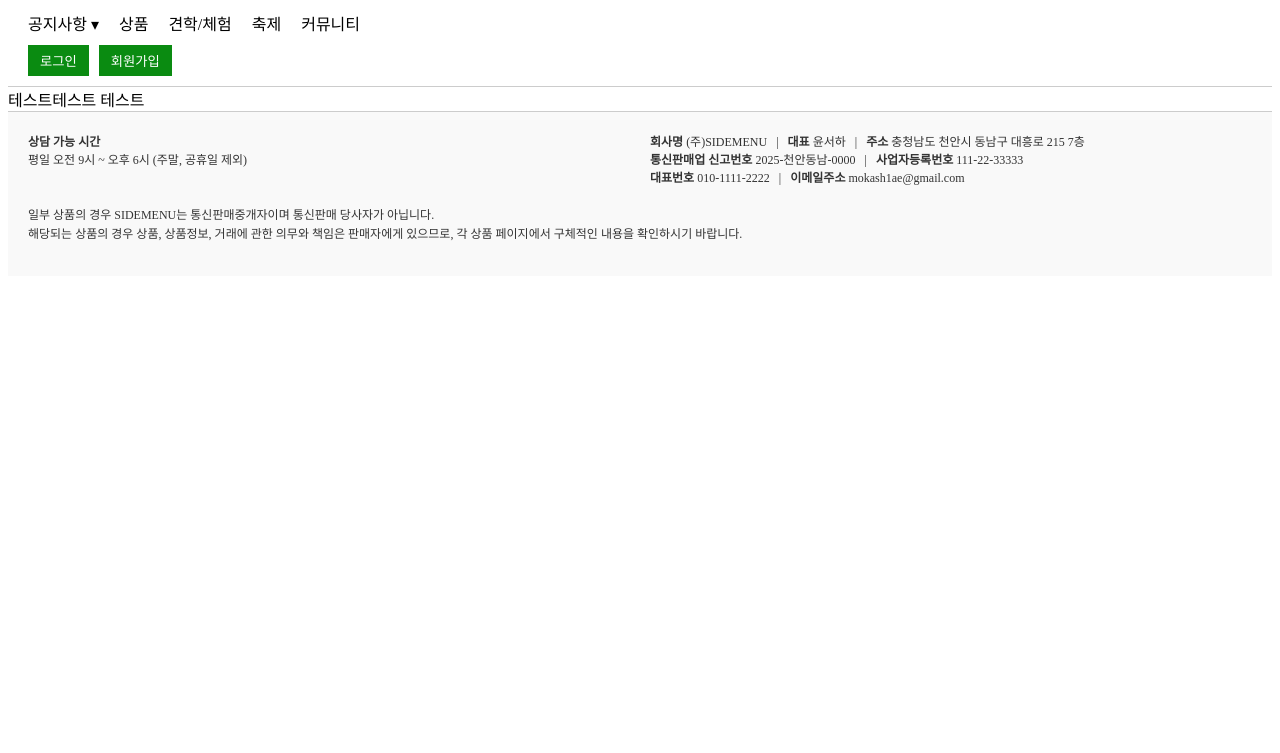
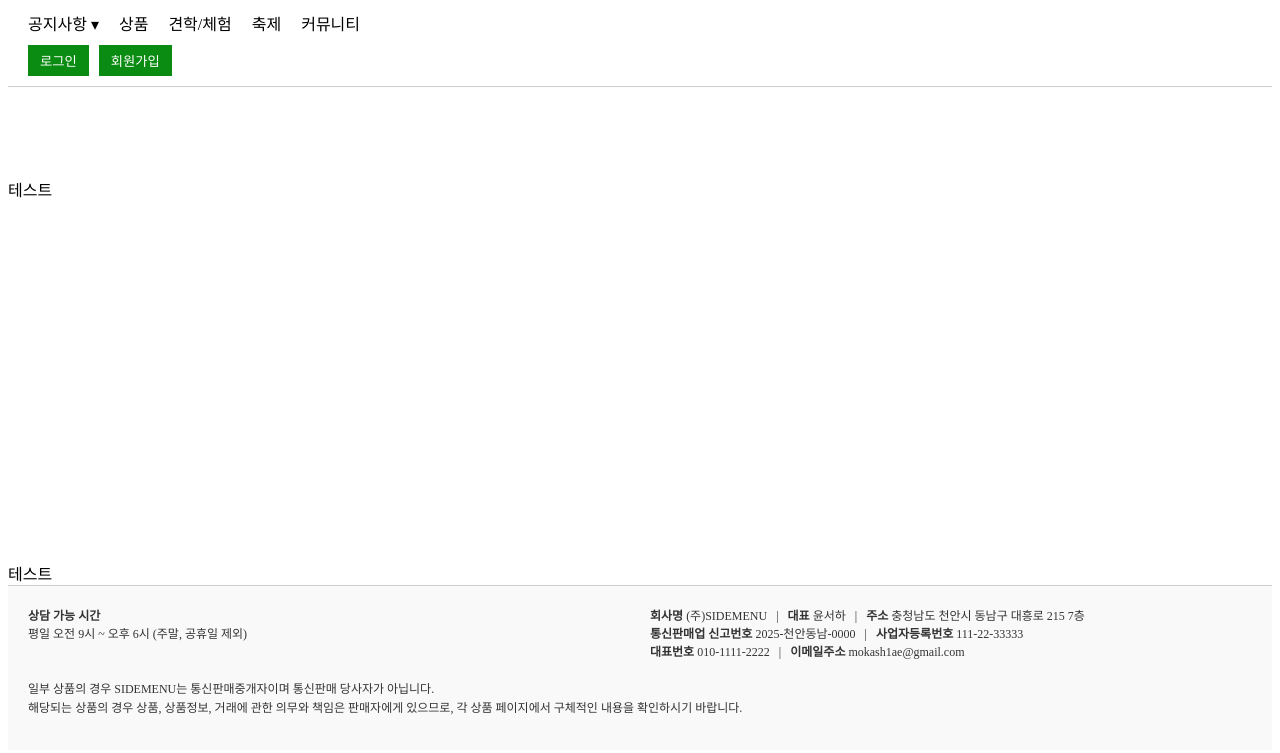
Before and after one commit to seohay-1ae/sidemenu, a website: page common/test.html in a window 1280 px wide. Shown: the part 61-814 px from the top of the page. Drawn offline with Linux system fonts and the light colour scheme.

Commit message:
testpage

```diff
--- a/common/test.html
+++ b/common/test.html
@@ -11,7 +11,7 @@
   <script defer src="/Common/footer.js"></script>
 </head>
 <body>
-테스트테스트
+  <br><br><br><br><br>테스트<br><br><br><br><br><br><br><br><br><br><br><br><br><br><br><br><br><br><br><br><br>
 테스트
 </body>
 </html>
```
